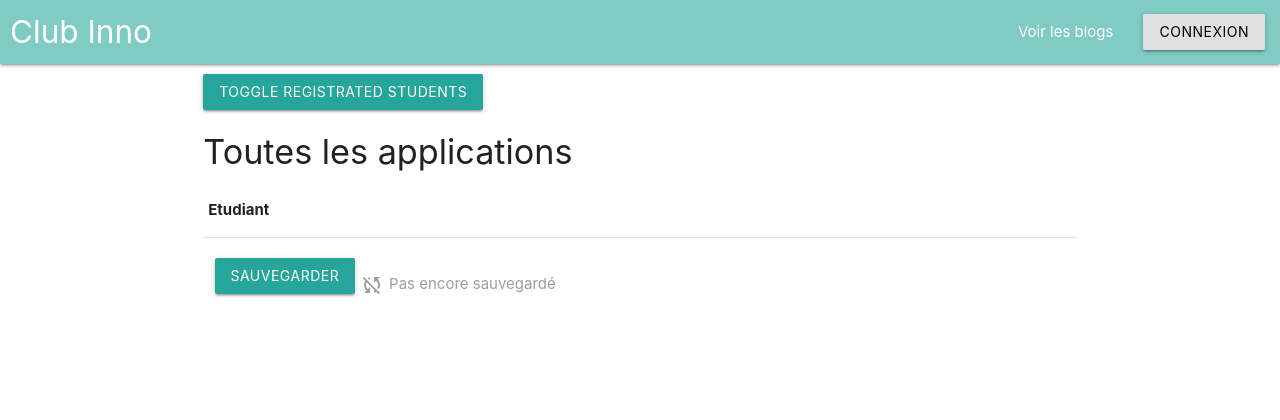
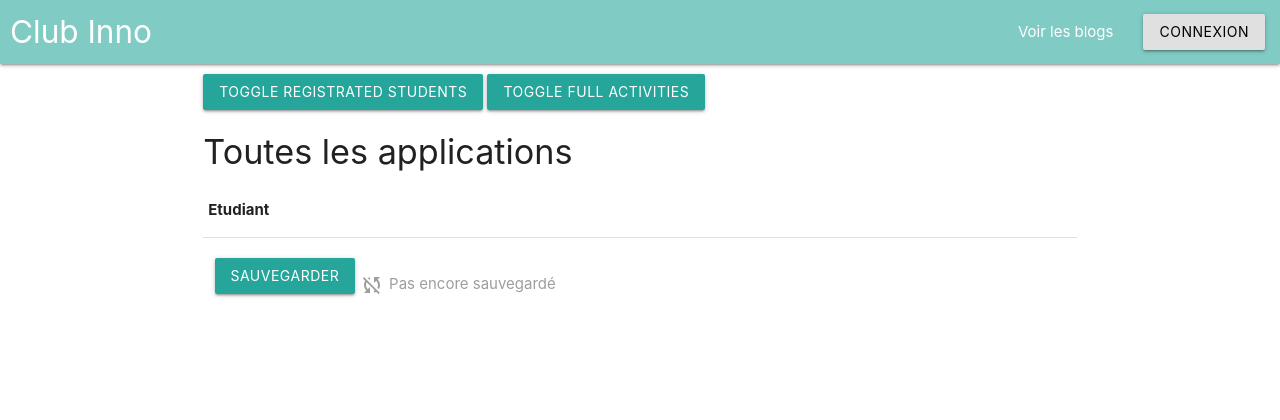
Before and after one commit to Livelypower/ClubInno, a Symfony app: template clubInno/templates/admin/application_list.html.twig in a window 1280 px wide. Shown: the top 420 px of the page. Run offline with Twig, Linux system fonts and the light colour scheme; the template is opened without the code that fills it, so the values that code supplies are empty; some libraries are stand-ins or nearby versions.

Commit message:
toggle full activites

```diff
--- a/clubInno/public/css/index.css
+++ b/clubInno/public/css/index.css
@@ -12,3 +12,9 @@ main {
     width: max-content !important;
     height:auto !important;
 }
+
+
+
+.hidden{
+    visibility: collapse;
+}
--- a/clubInno/public/js/divideActivities.js
+++ b/clubInno/public/js/divideActivities.js
@@ -15,8 +15,10 @@ $(document).ready(function () {
     });
 
 
+    var count = 1;
     activities.forEach(function(activity) {
-        $("#tableHead").append('<th id="' + activity.id + '">' + activity.name + ' (' + activity.users.length + ')</th>');
+        $("#tableHead").append('<th id="' + activity.id + '" data-number="' + count + '">' + activity.name + ' (' + activity.users.length + ')</th>');
+        count++;
     });
 
     students.forEach(function(student) {
@@ -64,9 +66,28 @@ $(document).ready(function () {
         });
     });
 
-    $("#toggle-button").click(function(){
+    $("#toggle-students-button").click(function(){
         $(".registrated").toggle();
     });
+
+    $("#toggle-activities-button").click(function(){
+        activities.forEach(function(activity){
+            var header = $("#" + activity.id).text();
+            var count = header.substring(
+                header.lastIndexOf("(") + 1,
+                header.lastIndexOf(")")
+            );
+
+            if(count >= activity.maxAmountStudents){
+                var number = $("#" + activity.id).data('number');
+                number++;
+                $('td:nth-child(' + number  + ')').toggle();
+                $('th:nth-child(' + number + ')').toggle();
+            }
+        });
+    });
+
+
 
     $("td").click(function () {
         if ($(this).data("clickableCell") === true) {
--- a/clubInno/templates/admin/application_list.html.twig
+++ b/clubInno/templates/admin/application_list.html.twig
@@ -7,7 +7,8 @@
 
     <div class="row">
         <div class="col s12">
-            <a id="toggle-button" class="btn">Toggle registrated students</a>
+            <a id="toggle-students-button" class="btn">Toggle registrated students</a>
+            <a id="toggle-activities-button" class="btn">Toggle full activities</a>
         </div>
         <div class="col s12">
             <h4>Toutes les applications</h4>
```
Also changed, not shown: clubInno/public/uploads/0bfab9665747f25be1b30bbe4359d4a5.jpeg (added), clubInno/public/uploads/5b7f92ae68954c97967b84f25cc78d61.jpeg (added), clubInno/public/uploads/67bad92df0ba37f25cf31eae2b7301cf.jpeg (added), clubInno/public/uploads/75e5a18ff2c0c6566418f723370dc630.jpeg (added), clubInno/public/uploads/77accacdb842ad607bef37f3cf6fa393.jpeg (added), clubInno/public/uploads/86d1aca730bf91669ca38d9a9b36c163.jpeg (added), clubInno/public/uploads/a1a1a950545939f60432183d9a0ca2f2.jpeg (added), clubInno/public/uploads/ae536812dda5b7e23a9823f13bf7b207.jpeg (added), clubInno/public/uploads/d885d6135c8660b4eea2e537c7eb410a.jpeg (added), 1 other file.
